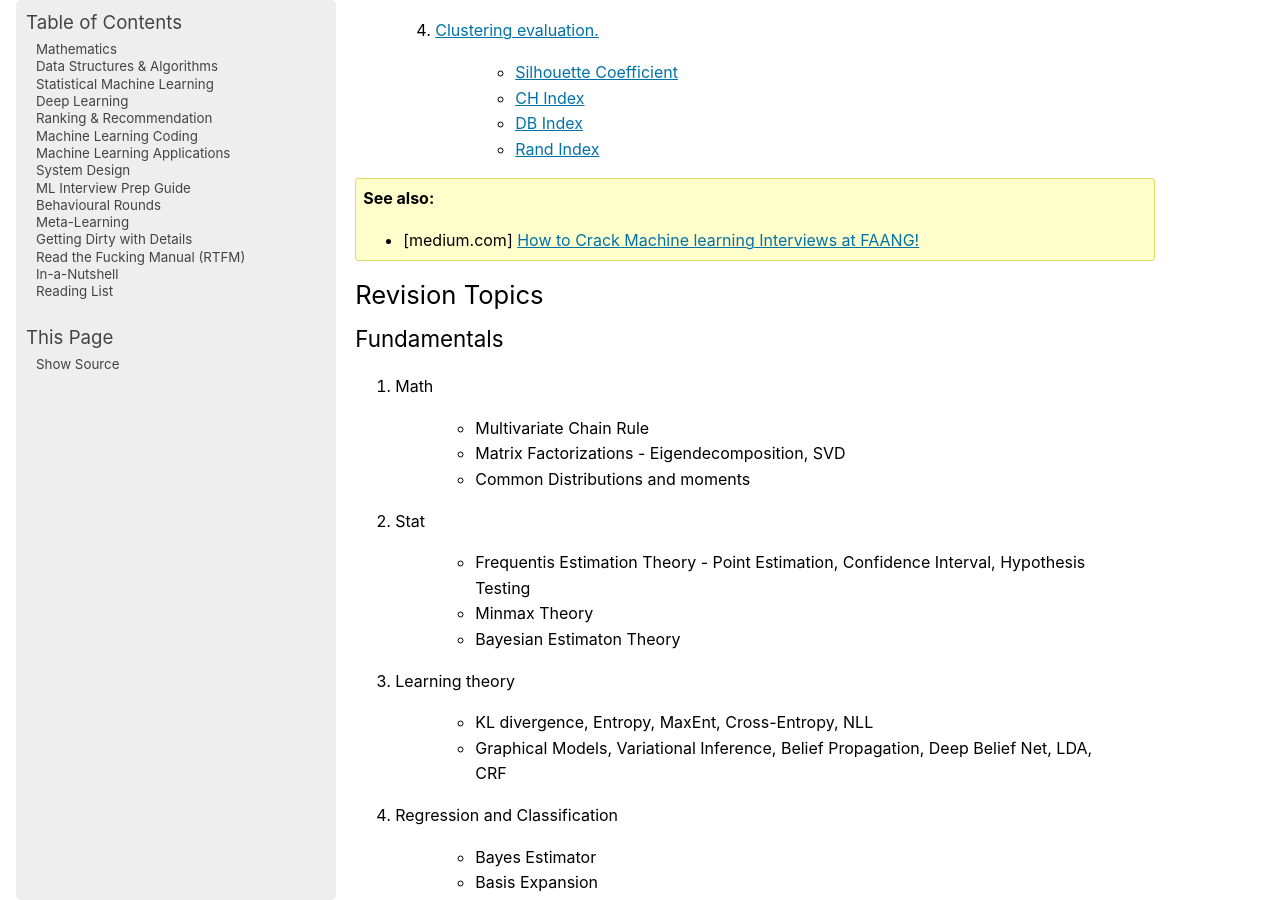
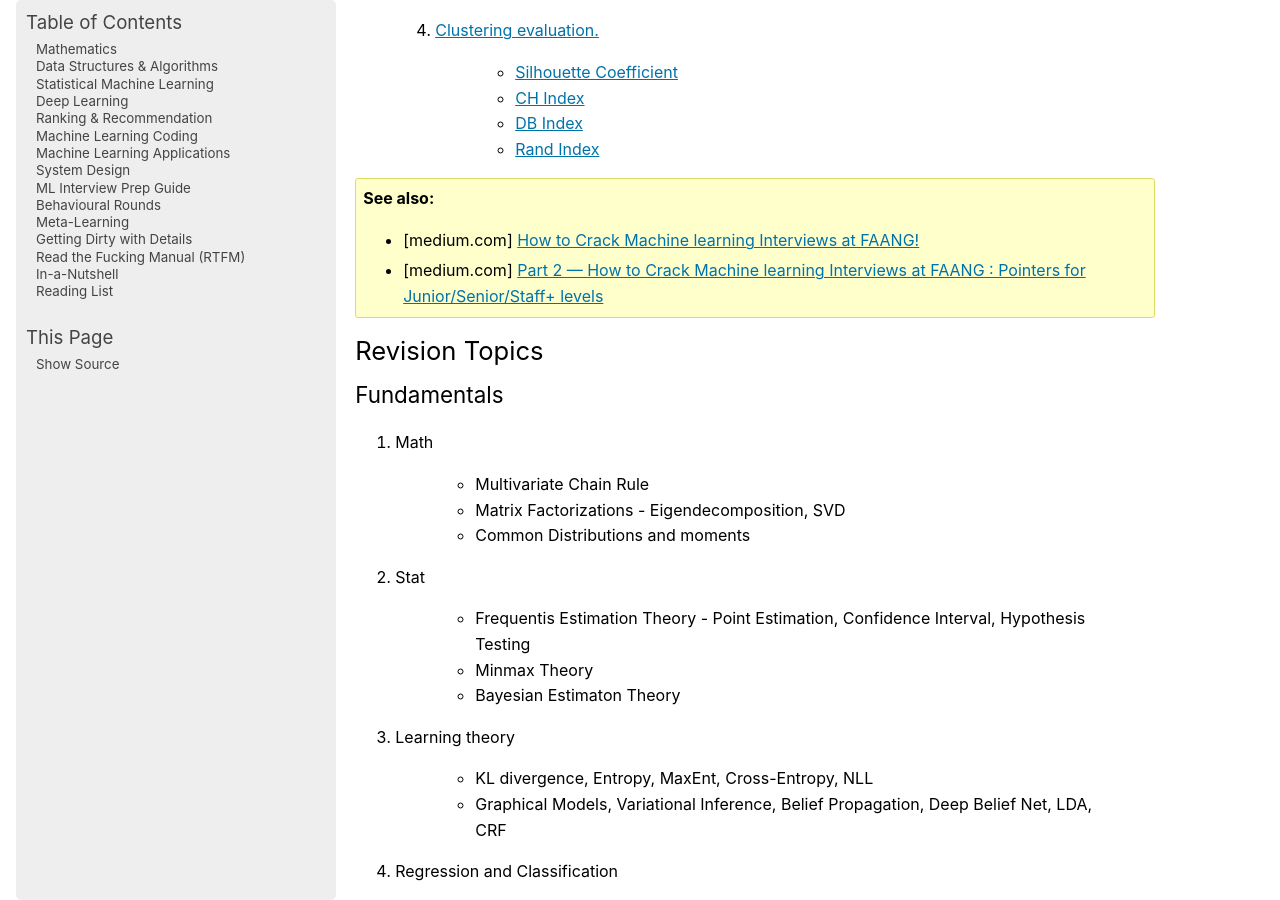
Before and after one commit to uselesstechjunks/leetcode, a Sphinx documentation site: the page built from docs/source/interviews/breadth.rst, in a window 1280 px wide and 900 px high, scrolled down 378 px. Built offline with Sphinx 7.4.7, drawn with Linux system fonts in a browser that asks for light colours.

Commit message:
Update breadth.rst

```diff
--- a/docs/source/interviews/breadth.rst
+++ b/docs/source/interviews/breadth.rst
@@ -17,6 +17,7 @@ Resources
 
 .. seealso::
 	* [medium.com] `How to Crack Machine learning Interviews at FAANG! <https://medium.com/@reachpriyaa/how-to-crack-machine-learning-interviews-at-faang-78a2882a05c5>`_
+	* [medium.com] `Part 2 — How to Crack Machine learning Interviews at FAANG : Pointers for Junior/Senior/Staff+ levels <https://medium.com/@reachpriyaa/part-2-how-to-crack-machine-learning-interviews-at-faang-pointers-for-junior-senior-staff-4b89e10bff28>`_
 
 ********************************************************************************
 Revision Topics
```
